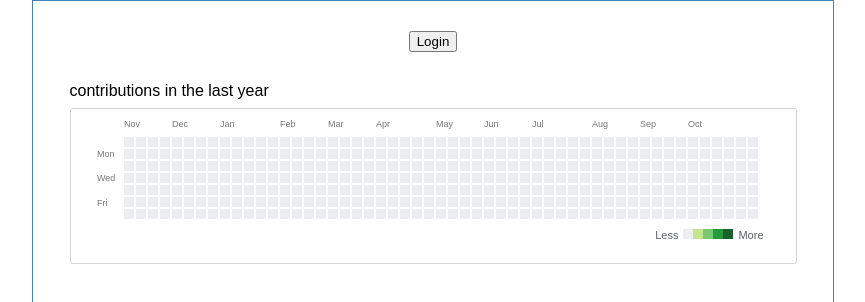
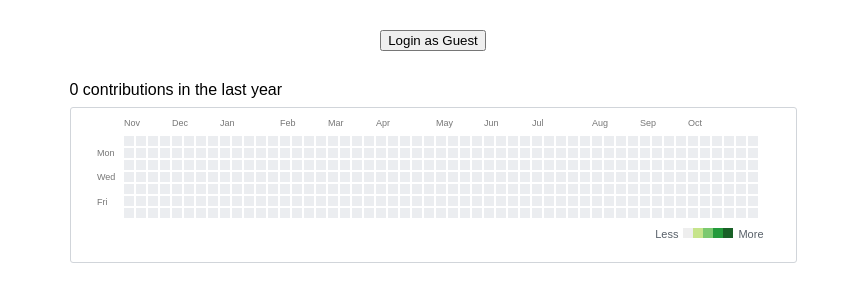
Before and after one commit to hianson/GitHub-Calendar-Clone, a React (Create React App) app in the folder frontend/: page / in a window 1280 px wide. Shown: the top 302 px of the page, without its empty margins (207-1072 px from the left). Built offline with nearby package versions, Linux system fonts and the light colour scheme.

Commit message:
handle pluralization for graph header

```diff
--- a/frontend/src/App.js
+++ b/frontend/src/App.js
@@ -27,7 +27,7 @@ renderSessionButtons() {
     return(
     <div className="boton-container">
       <button className="boton" onClick={() => this.login()}>
-        Login
+        Login as Guest
       </button>
     </div>)
   }
@@ -38,7 +38,7 @@ login() {
   // authenticate via backend and receive JWT token
   // make GET request for PSessions using token
   axios.post('http://localhost:3001/authenticate', {
-    email: 'anson@anson',
+    email: 'guest@guest',
     password: 'password'
   })
   .then(function(response) {
@@ -132,11 +132,22 @@ setGraphDataState() {
 this.setState({ graphCells: weeks })
 }
 
+renderGraphHeader() {
+  if (this.state.user.practiceSessions) {
+    if (this.state.user.practiceSessions.length === 1) {
+      return(<h2 className="graph-header">1 contribution in the last year</h2>)
+    }
+    return(<h2 className="graph-header">{this.state.user.practiceSessions.length} contributions in the last year</h2>)
+  }
+  return(<h2 className="graph-header">0 contributions in the last year</h2>)
+}
+
   render() {
     return (
       <div className="container">
         { this.renderSessionButtons() }
-        <h2 className="graph-header">contributions in the last year</h2>
+        { this.renderGraphHeader() }
+
         <div className="graph-container">
           <svg width="676" height="104">
             <defs>
--- a/frontend/src/css/App.css
+++ b/frontend/src/css/App.css
@@ -13,7 +13,7 @@ body {
   margin: auto;
   width: 800px;
   height: 700px;
-  border: 1px solid steelblue;
+  /*border: 1px solid steelblue;*/
 }
 
 .graph-container {
```
